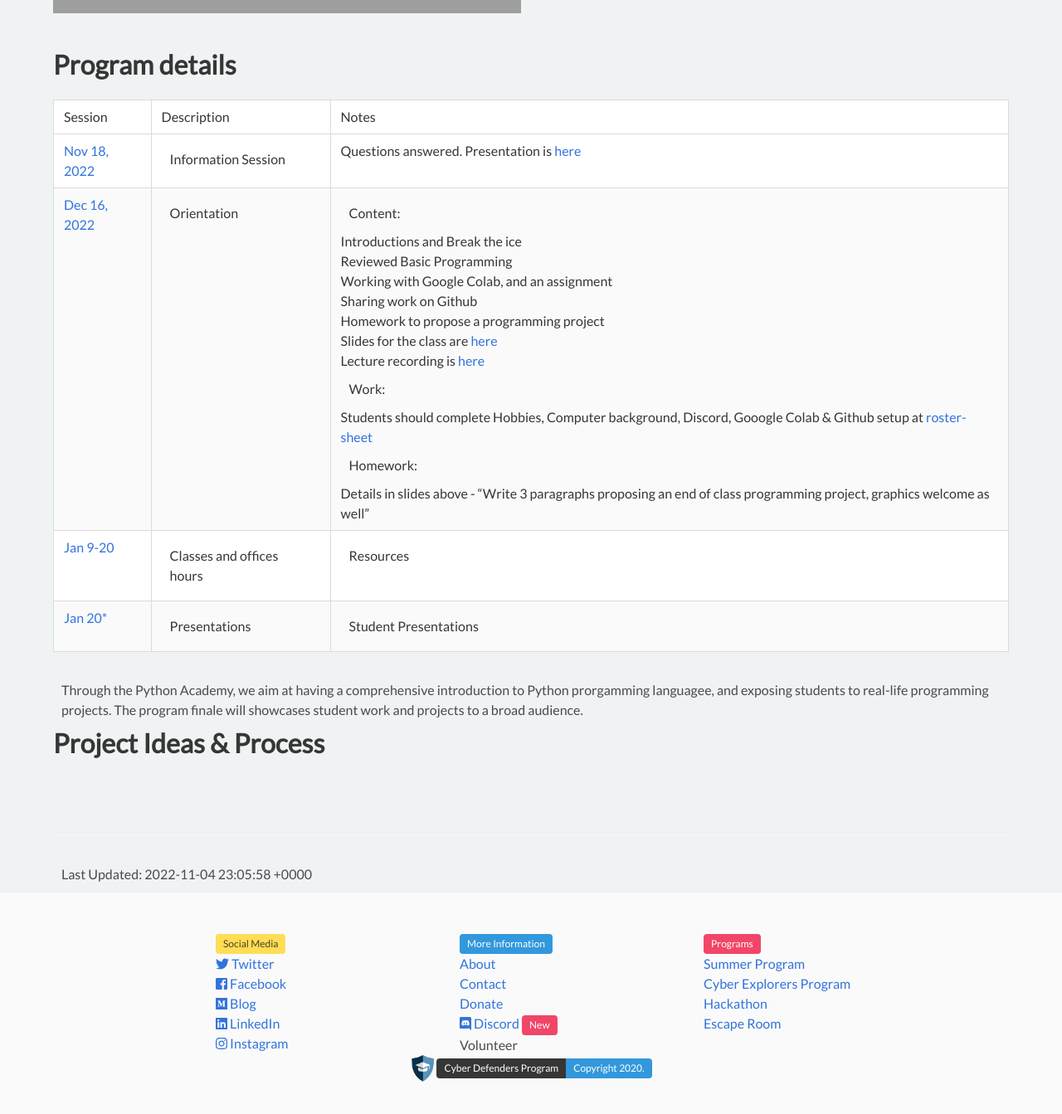
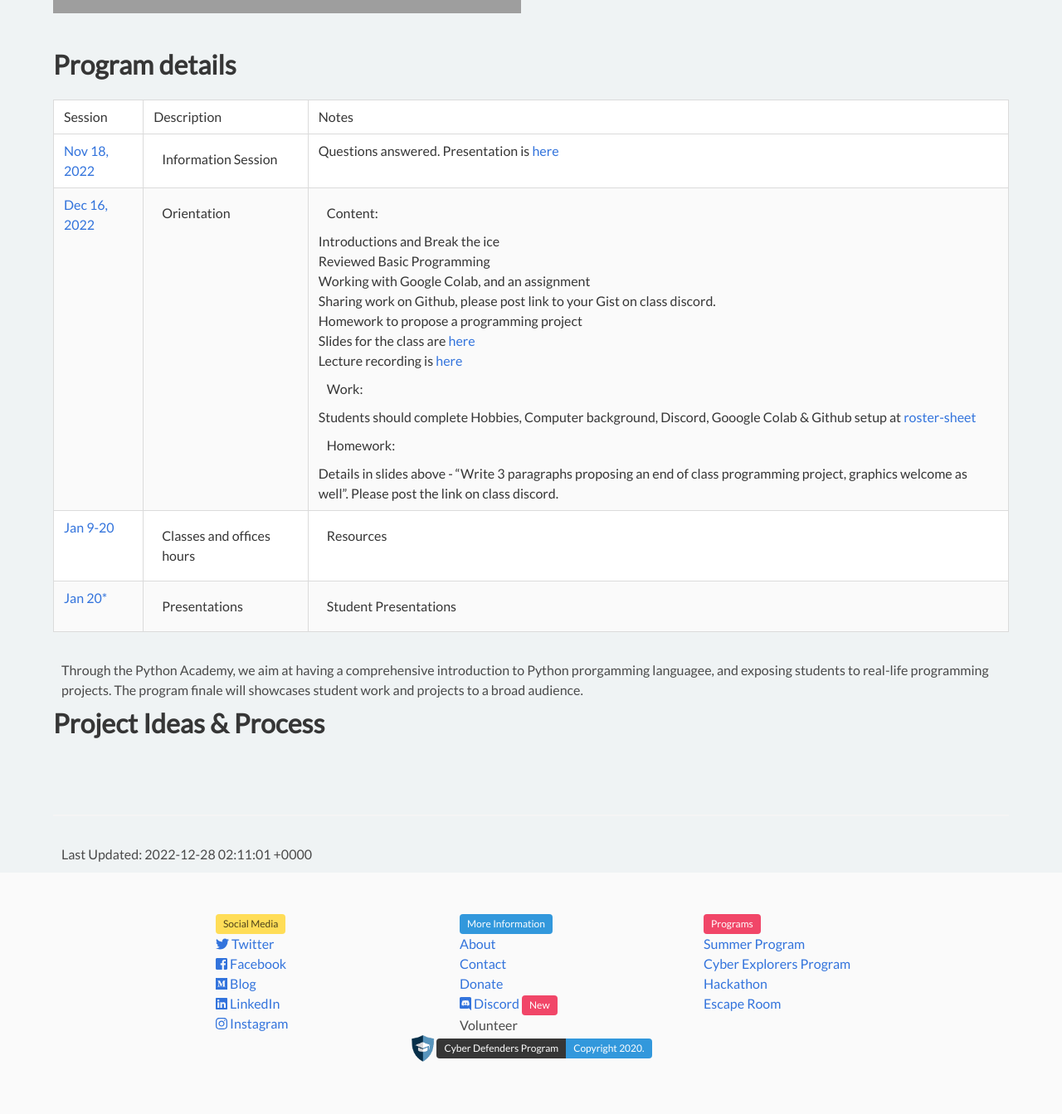
Before and after one commit to cyberdefendersprogram/www-homepage, a Jekyll site: the page built from pages/programs/cd-growthsector-python.md, in a window 1280 px wide and 1400 px high, scrolled down 1090 px. Shown: the top 1343 px of the window at 83% size. Built offline with Jekyll 4.4.1, drawn with Linux system fonts in a browser that asks for light colours; nearby versions of some CDN libraries; some of the changed text lies outside the part shown.

Commit message:
GS Update

```diff
--- a/_data/cyber-defenders-python-academy.yml
+++ b/_data/cyber-defenders-python-academy.yml
@@ -9,7 +9,7 @@
     * Introductions and Break the ice
     * Reviewed Basic Programming
     * Working with Google Colab, and an assignment
-    * Sharing work on Github
+    * Sharing work on Github, please post link to your Gist on class discord.
     * Homework to propose a programming project
     * Slides for the class are [here](https://docs.google.com/presentation/d/1isMeZE2bZm6MfoGpYTtkKerCiAdVh-r2s6-i03ikZpY/edit?usp=sharing)
     * Lecture recording is [here](https://us02web.zoom.us/rec/share/KbcRmRogKHvLvFFjInGylY5BuuSDvIgM4-83EyRm-VKKsjnD_Oh63_MOWDKt_L78.BlCMypRM3QIPNLu-)
@@ -18,7 +18,7 @@
     * Students should complete Hobbies, Computer background, Discord, Gooogle Colab & Github setup at [roster-sheet](https://docs.google.com/document/d/1de0iU0CPy72wpb7UFxE_t6RvzSzOEoysXO5X7aR_Qac/edit?usp=sharing)
 
     Homework:
-    * Details in slides above - "Write 3 paragraphs proposing an end of class programming project, graphics welcome as well"
+    * Details in slides above - "Write 3 paragraphs proposing an end of class programming project, graphics welcome as well". Please post the link on class discord.
 - session: Jan 9-20
   desc: Classes and offices hours
   notes: |
--- a/pages/programs/cd-growthsector-python.md
+++ b/pages/programs/cd-growthsector-python.md
@@ -6,7 +6,7 @@ orientation-preso:
 final-preso:
 final-music-embed: |
     <iframe width="100%" height="300" scrolling="no" frameborder="no" allow="autoplay" src="https://w.soundcloud.com/player/?url=https%3A//api.soundcloud.com/tracks/1056362899&color=%23ff5500&auto_play=false&hide_related=false&show_comments=true&show_user=true&show_reposts=false&show_teaser=true&visual=true"></iframe>
-last_modified_at: 2022-11-04T23:05:58
+last_modified_at: 2022-12-28T02:11:01
 ---
 <br/>
 <h1 class="title">Python Academy</h1>
@@ -27,9 +27,9 @@ Python is a widely used and fast growing programming language which is in high d
             <div>
                 <span class="tag is-primary">Coming soon!</span> The <a href=''>Cyber Defenders Python Academy</a>
                 <br/> <br/>
-                <span class="tag is-danger">Enrollment in Progress</span>
+                <span class="tag is-danger">Enrollment Complete</span>
                 <br/> <br/>
-                <span class="tag is-danger">Next Up - Overview Session</span>
+                <span class="tag is-danger">Next Up - First Session</span>
                 <br/> <br/>
             </div>
             </p>
```
